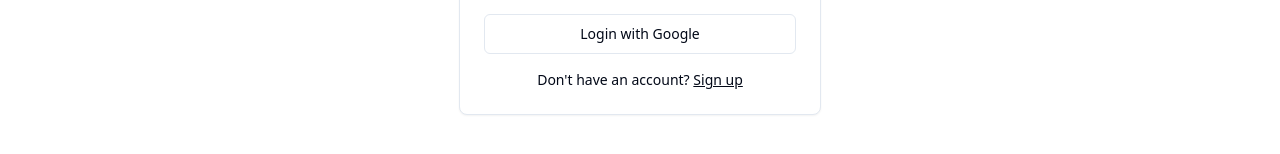
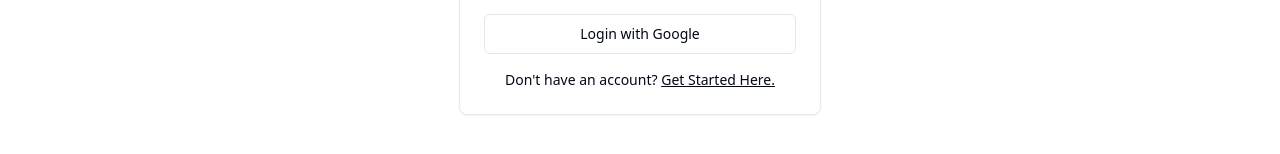
Before and after one commit to eonurk/indicator-insights, a React (Vite) app in the folder frontend/: page /login in a window 1280 px wide. Shown: the part 498-652 px from the top of the page. Built offline with nearby package versions, Linux system fonts and the light colour scheme; no server answers.

Commit message:
login subscribe

```diff
--- a/frontend/src/components/Login.tsx
+++ b/frontend/src/components/Login.tsx
@@ -100,7 +100,7 @@ export default function Login() {
 					<Link to="/subscribe" className="underline">
 						{" "}
 						{/* Update this to your signup route */}
-						Sign up
+						Get Started Here.
 					</Link>
 				</div>
 			</CardContent>
```
